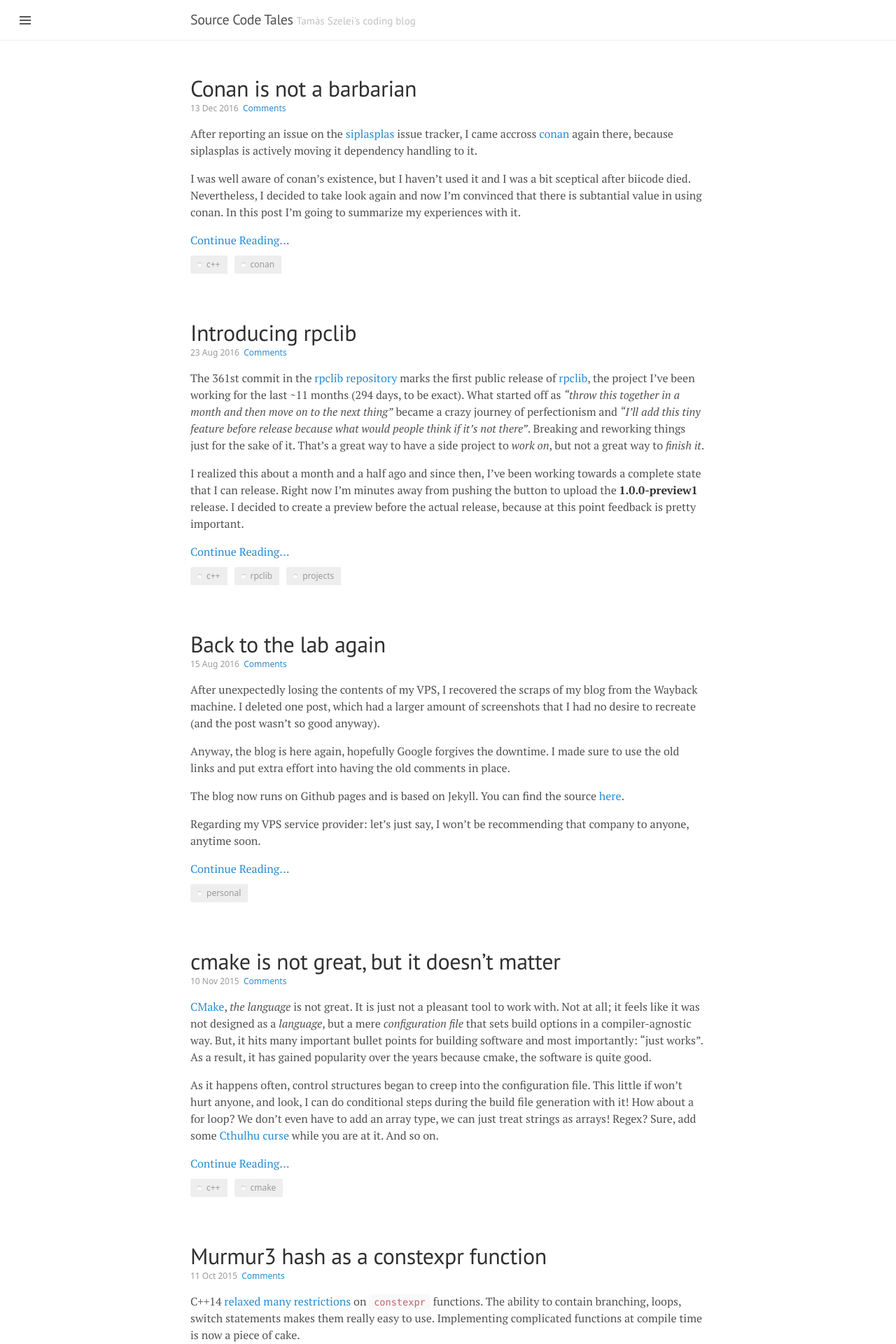
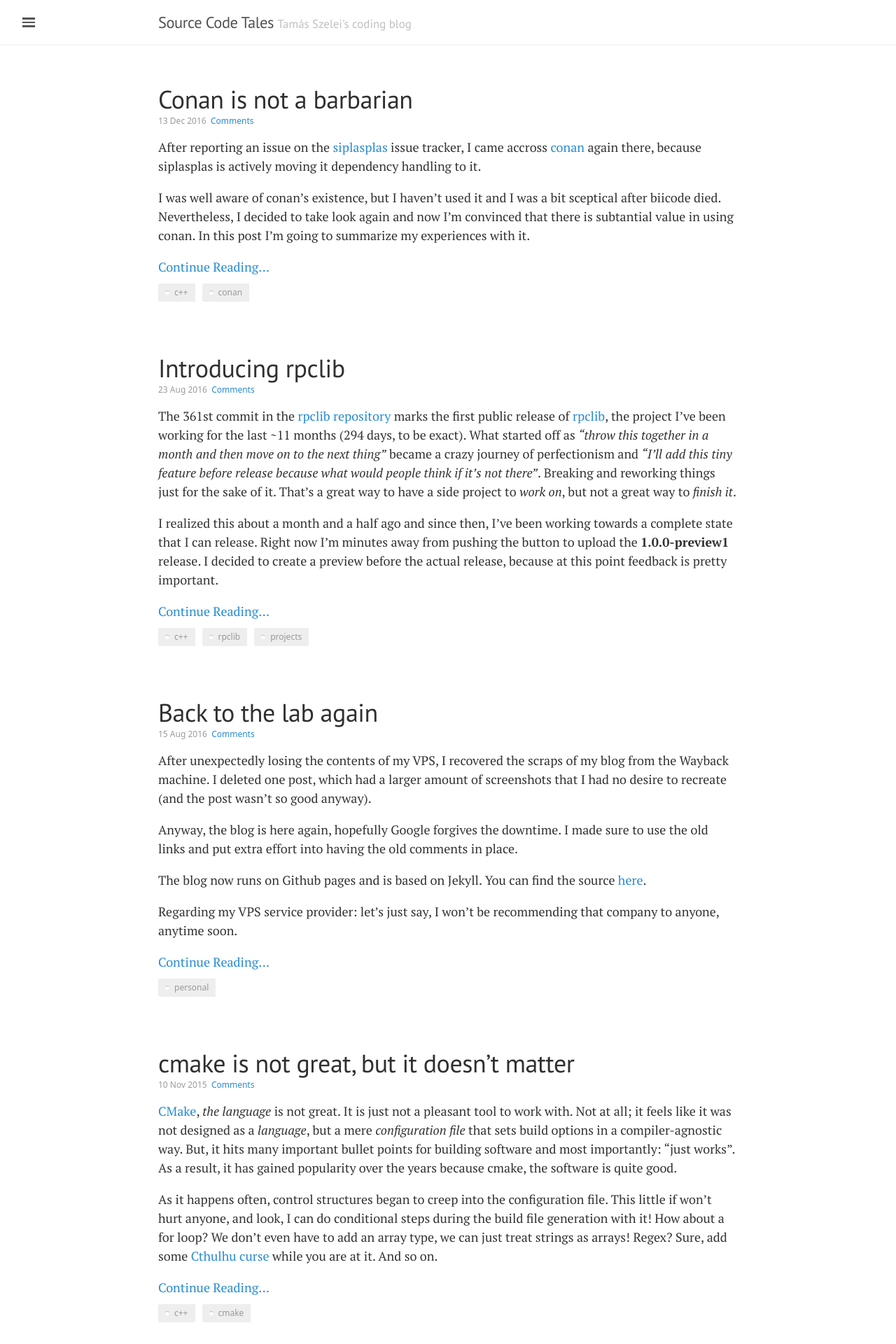
Before and after one commit to sztomi/sztomi.github.io, a Jekyll site: the page built from index.html, in a window 1280 px wide. Shown: the top 1920 px of the page at 70% size. Built offline with Jekyll 4.4.1, drawn with Linux system fonts in a browser that asks for light colours; the list of posts is cut into pages by our own code; comment, search, counter and statistics services are not loaded.

Commit message:
CSS tweak

```diff
--- a/public/css/poole.css
+++ b/public/css/poole.css
@@ -54,12 +54,12 @@ html {
 }
 @media (min-width: 38em) {
   html {
-    font-size: 16px;
+    font-size: 18px;
   }
 }
 
 body {
-  color: #515151;
+  color: #333;
   background-color: #fff;
   -webkit-text-size-adjust: 100%;
       -ms-text-size-adjust: 100%;
```
